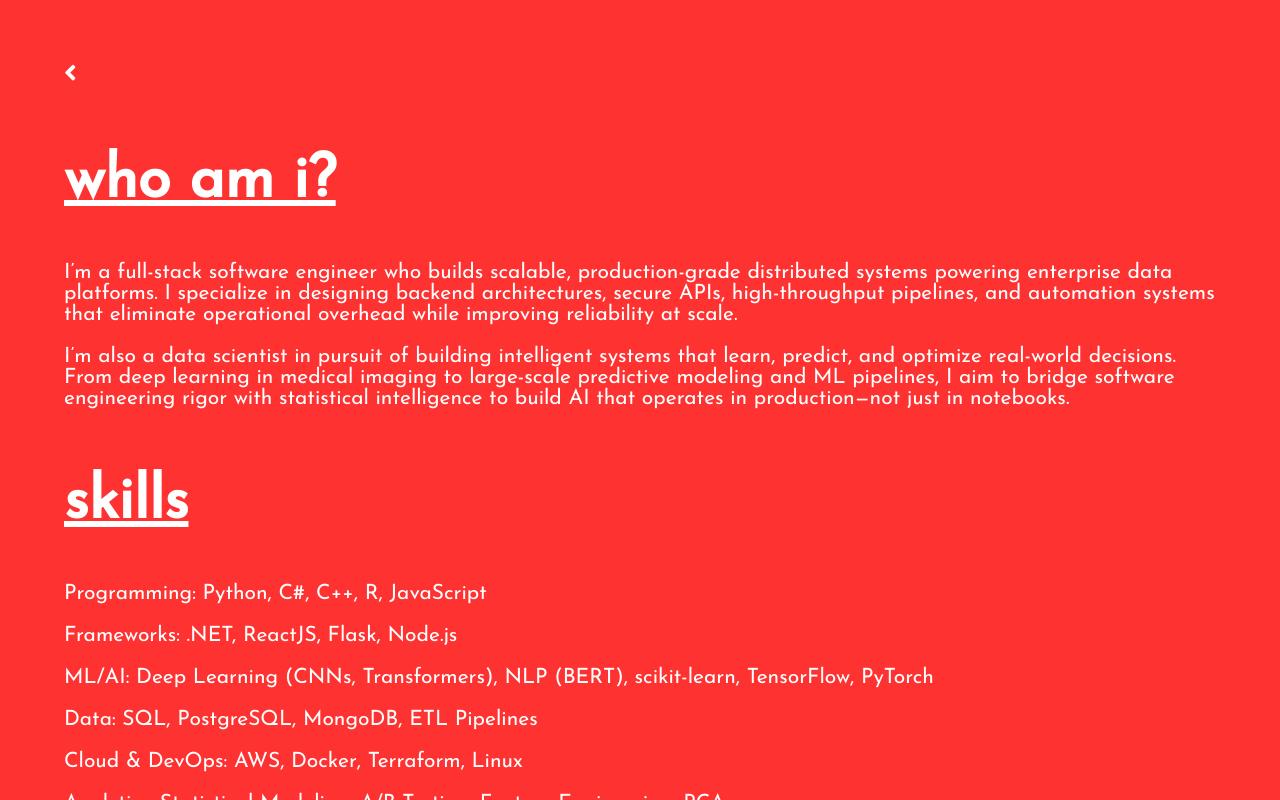
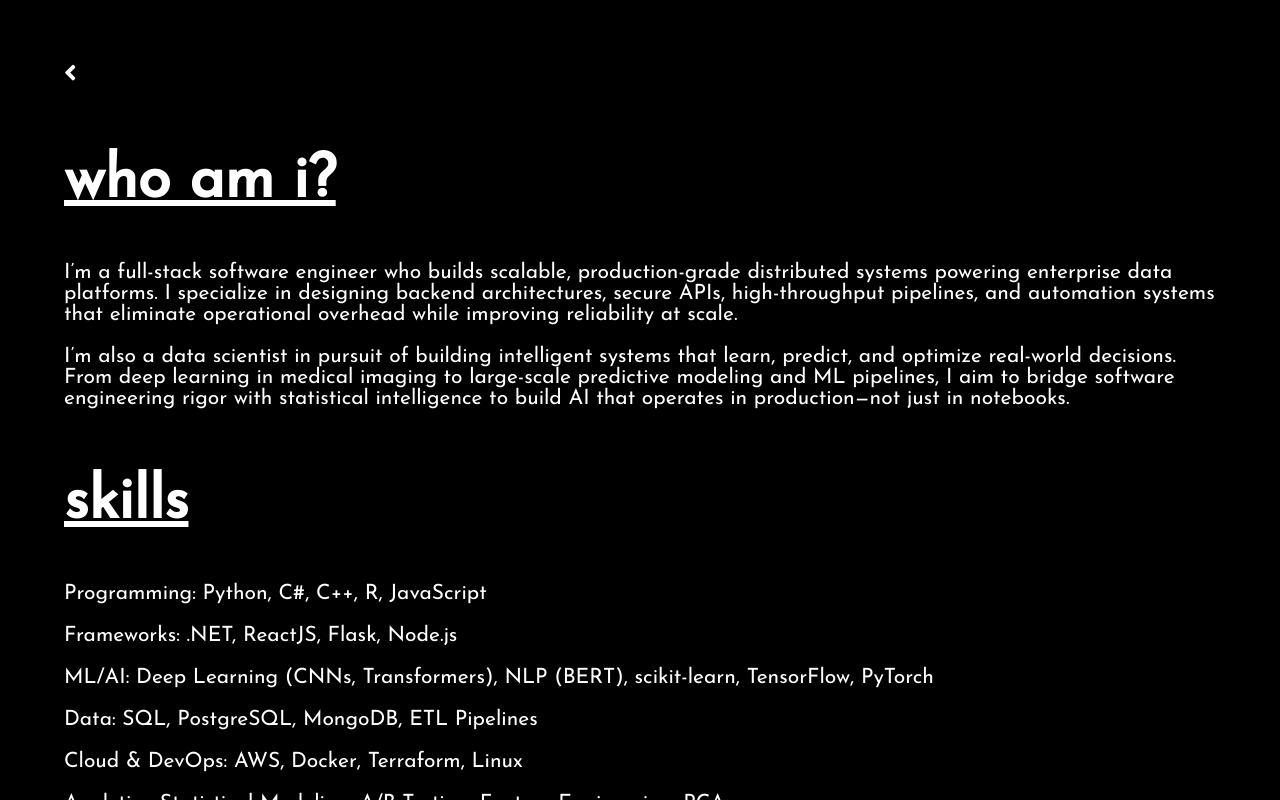
Before and after one commit to NaitamGandhi/work-site, a plain HTML site: page index.html in a window 1280 px wide. Both pictures are taken after a click on the link "about". Drawn offline with nearby package versions, Linux system fonts and the light colour scheme.

Commit message:
color change

```diff
--- a/index.css
+++ b/index.css
@@ -177,7 +177,7 @@ body {
     width:90vw;
     height:90vh;
     padding:5vh 5vw;
-    background:rgb(255, 50, 50);
+    background:rgb(0, 0, 0);
     color:#fff;
     z-index:9;
     position:fixed;
```
